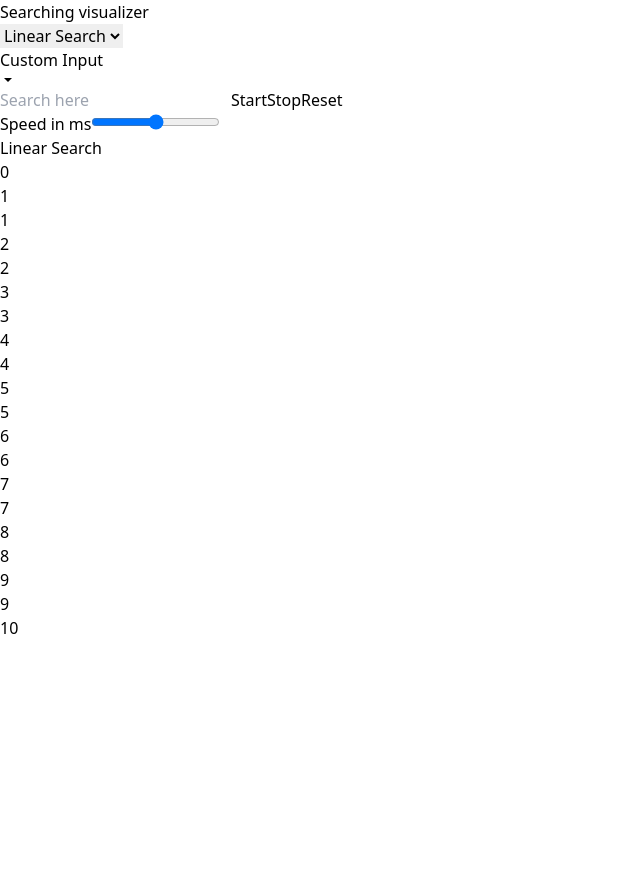
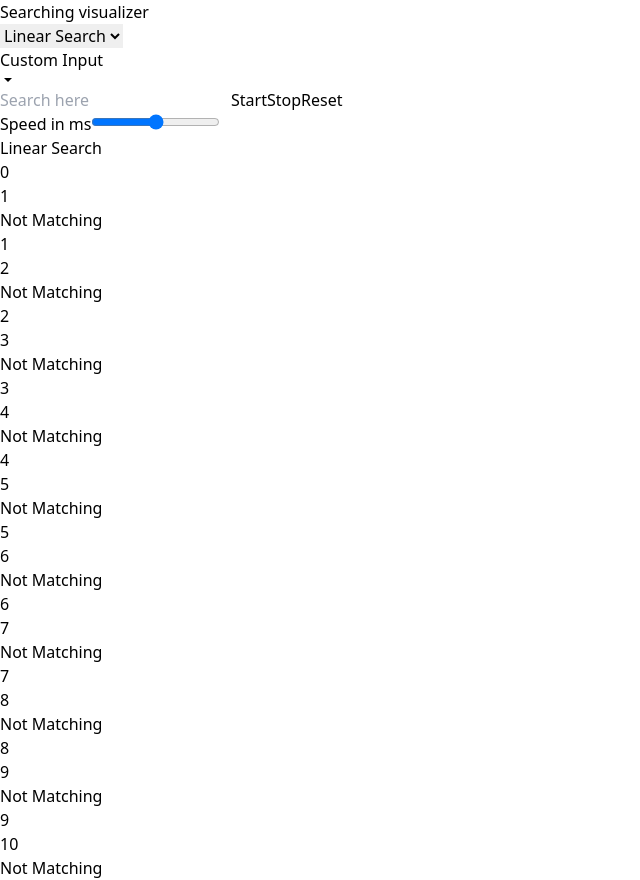
Before and after one commit to suman-chandra-barman/Searching-Algorithm-Visualizer, a React (Vite) app: page / in a window 1280 px wide. Shown: the whole page, without its empty margins (0-640 px from the left). Before the commit the page ends 800 px from the top, so only its background shows below. Built offline with nearby package versions, Linux system fonts and the light colour scheme.

Commit message:
[Change] start, stop, and reset button

```diff
--- a/src/App.jsx
+++ b/src/App.jsx
@@ -5,13 +5,13 @@ import {useEffect, useState} from "react";
 import BinarySearch from "./components/BinarySearch.jsx";
 import CustomInputModal from "./components/CustomInputModal.jsx";
 
-
 function App() {
     const [openCustomInputModal, setOpenCustomInputModal] = useState(false);
     const [displayAlgorithm, setDisplayAlgorithm] = useState("Linear Search");
     const [customInputs, setCustomInputs] = useState([]);
-    const [searchKey, setSearchKey] = useState(9);
+    const [searchKey, setSearchKey] = useState(null);
     const [searching, setSearching] = useState(false);
+    const [animationData, setAnimationData] = useState([]);
 
     const defaultInputs = [1, 2, 3, 4, 5, 6, 7, 8, 9, 10];
 
@@ -19,6 +19,23 @@ function App() {
         setCustomInputs(defaultInputs);
     },[])
 
+    const handleStart = () => {
+        if(searchKey === null) {
+            alert("Please provide search value");
+        } else {
+            setSearching(false);
+            setSearching(true);
+        }
+    }
+    const handleStop = () => {
+        setSearching(false);
+    }
+    const handleReset = () => {
+        setSearching(false);
+        setCustomInputs(defaultInputs);
+        setAnimationData([]);
+        setSearchKey(null);
+    }
     return (
         <div>
             <nav className="bg-gray-800">
@@ -37,17 +54,26 @@ function App() {
                             <IoMdArrowDropdown/>
                         </div>
                     </div>
-                    <input placeholder="Search here" className="p-2 rounded text-black"/>
-                    <button onClick={() => setSearching(true)} className="p-2 rounded bg-blue-600 font-bold hover:bg-blue-700">Start</button>
-                    <button onClick={() => setCustomInputs(defaultInputs)}
-                            className="p-2 rounded bg-red-600 font-bold hover:bg-red-700">Stop
+                    <div className="flex">
+                        <input
+                            onChange={(e) => setSearchKey(Number(e.target.value))}
+                            type="number"
+                            placeholder="Search here"
+                            className="w-[150px] p-2 rounded-l text-black"
+                        />
+                        <button onClick={handleStart}
+                                className="bg-blue-500 hover:bg-blue-600 text-white font-bold p-2">Start
                         </button>
-                    <button onClick={() => setCustomInputs(defaultInputs)}
-                            className="p-2 rounded bg-red-600 font-bold hover:bg-red-700">Reset
+                        <button onClick={handleStop}
+                                className="bg-red-500 hover:bg-red-600 text-white font-bold p-2">Stop
                         </button>
+                        <button onClick={handleReset}
+                                className="bg-yellow-500 hover:bg-yellow-600 text-black font-bold p-2">Reset
+                        </button>
+                    </div>
                     <div className="flex flex-col">
                     <label htmlFor="speed">Speed in ms</label>
-                        <input id="speed" type="range"/>
+                        <input id="speed" type="range" className="width-[150px]"/>
                     </div>
 
                     {openCustomInputModal && (
@@ -62,16 +88,18 @@ function App() {
                 </div>
             </nav>
             <div className="container mx-auto">
-                {displayAlgorithm === "Binary Search" ? (
+                {displayAlgorithm === "Binary Search" ?
                     <BinarySearch
                         customInputs={customInputs}
                         searchKey={searchKey}
                     />
-                    )
-                    : <LinearSearch
+                    :
+                    <LinearSearch
                         customInputs={customInputs}
                         searchKey={searchKey}
                         searching={searching}
+                        animationData={animationData}
+                        setAnimationData={setAnimationData}
                     />
                 }
 
--- a/src/components/CustomInputModal.jsx
+++ b/src/components/CustomInputModal.jsx
@@ -27,8 +27,6 @@ const CustomInputModal = ({setCustomInputs, setOpenCustomInputModal}) => {
                 </div>
             </div>
             <div className="p-4">
-                <div>
-                    <label htmlFor="custom-input">Inputs</label>
                 <textarea
                     onChange={(e) => {
                         setOnChangeCustomInput(e.target.value)
@@ -36,10 +34,9 @@ const CustomInputModal = ({setCustomInputs, setOpenCustomInputModal}) => {
                     id="custom-input"
                     rows={6}
                     placeholder="5, 8, 3, 2"
-                        className="p-2 w-full mt-2 border rounded bg-gray-200"
+                    className="p-2 w-full mt-2 border rounded text-black bg-gray-200"
                     required={true}
                 />
-                </div>
                 <div>
                     <button onClick={handleSubmitCustomInput}
                             className="p-3 text-white rounded bg-blue-600 font-bold hover:bg-blue-700">Submit
--- a/src/components/LinearSearch.jsx
+++ b/src/components/LinearSearch.jsx
@@ -1,9 +1,8 @@
 import { useEffect, useState } from "react";
 import { FaLongArrowAltUp } from "react-icons/fa";
 
-const LinearSearch = ({ customInputs, searchKey, searching }) => {
-    const [animation, setAnimation] = useState([]);
-    const [counter, setCounter] = useState(0);
+const LinearSearch = ({ customInputs, searchKey, searching, animationData, setAnimationData }) => {
+    const [animation, setAnimation] = useState(0);
 
     const linearSearch = (arr, key) => {
         let newAnimation = [];
@@ -13,41 +12,51 @@ const LinearSearch = ({ customInputs, searchKey, searching }) => {
                 break;
             }
         }
-        setAnimation(newAnimation);
+        setAnimationData(newAnimation);
     };
 
     useEffect(() => {
-        linearSearch(customInputs, searchKey);
-    }, [customInputs]);
+        if(searching) {
+            linearSearch(customInputs, searchKey);
+        }
+
+    }, [customInputs, searching]);
 
     useEffect(() => {
-        if (animation.length > 0 && searching) {
+        if(!animationData.length) {
+            setAnimation(0)
+        }
+    },[animationData])
+
+    useEffect(() => {
+        if (animationData.length > 0 && searching) {
             const interval = setInterval(() => {
-                setCounter((prev) => prev + 1);
+                setAnimation((prev) => prev + 1);
             }, 1000);
-            if (Math.floor(counter / 2) >= animation.length) {
+            if (Math.floor(animation / 2) >= animationData.length) {
                 clearInterval(interval);
             }
             return () => clearInterval(interval);
         }
-    }, [animation, counter, searching]);
+    }, [animationData, animation, searching]);
 
     return (
         <div className="mt-4">
             <h2 className="text-xl">Linear Search</h2>
-            <div className="mt-4 flex items-start gap-1">
+            <div className="relative mt-4 flex items-start gap-1">
                 {customInputs.map((item, i) => (
                     <div key={i} className="w-[90px]">
-                        {Math.floor(counter / 2) === i + 1 ? (
+                        {Math.floor(animation / 2) === i + 1 && animationData.length ? (
                             <div
                                 className={`transition-all duration-500 ease-in-out ${
-                                    counter % 2 ? "translate-x-[94px]" : ""
+                                    animation % 2 ? "translate-x-[94px]" : ""
                                 }`}
                             >
-                                <div className="h-[70px] flex justify-center items-center text-center rounded border-2">
+                                <div className="h-[70px] flex justify-center items-center text-center rounded border-2 border-blue-200">
                                     {item !== searchKey
                                         ? `${item} != ${searchKey}`
-                                        : `${item} == ${searchKey}`}
+                                        : <span>${item} == ${searchKey}</span>
+                                    }
                                 </div>
                             </div>
                         ) : (
@@ -56,27 +65,35 @@ const LinearSearch = ({ customInputs, searchKey, searching }) => {
                         <div className="flex justify-center w-full mt-2">{i}</div>
                         <div
                             className={`h-[70px] flex items-center justify-center rounded text-center transition-all duration-500 ease-in-out ${
-                                Math.round(counter / 2) === i + 1
+                                Math.round(animation / 2) === i + 1 && animationData.length
                                     ? "bg-blue-200"
                                     : "bg-gray-200"
                             }`}
                         >
                             {item}
                         </div>
-                        {Math.floor(counter / 2) === i + 1 ? (
+                        {Math.floor(animation / 2) === i + 1 && animationData.length? (
                             <div
                                 className={`transition-all duration-500 ease-in-out ${
-                                    counter % 2 ? "translate-x-[94px]" : ""
+                                    animation % 2 ? "translate-x-[94px]" : ""
                                 }`}
                             >
                                 <div className="w-full h-[40px] flex flex-col items-center mt-2">
                                     <FaLongArrowAltUp />
-                                    <span>i = {i + counter % 2}</span>
+                                    <span>i = {i + animation % 2}</span>
                                 </div>
                             </div>
                         ) : (
                             <div className="w-full h-[48px]"></div>
                         )}
+                        {item !== searchKey
+                            ? <div className="absolute left-0 right-0">
+                              Not  Matching
+                            </div>
+                            : <div className="absolute left-0 right-0">
+                                Matching
+                            </div>
+                        }
                     </div>
                 ))}
             </div>
```
Lines whose indentation alone changed are shown as unchanged.
